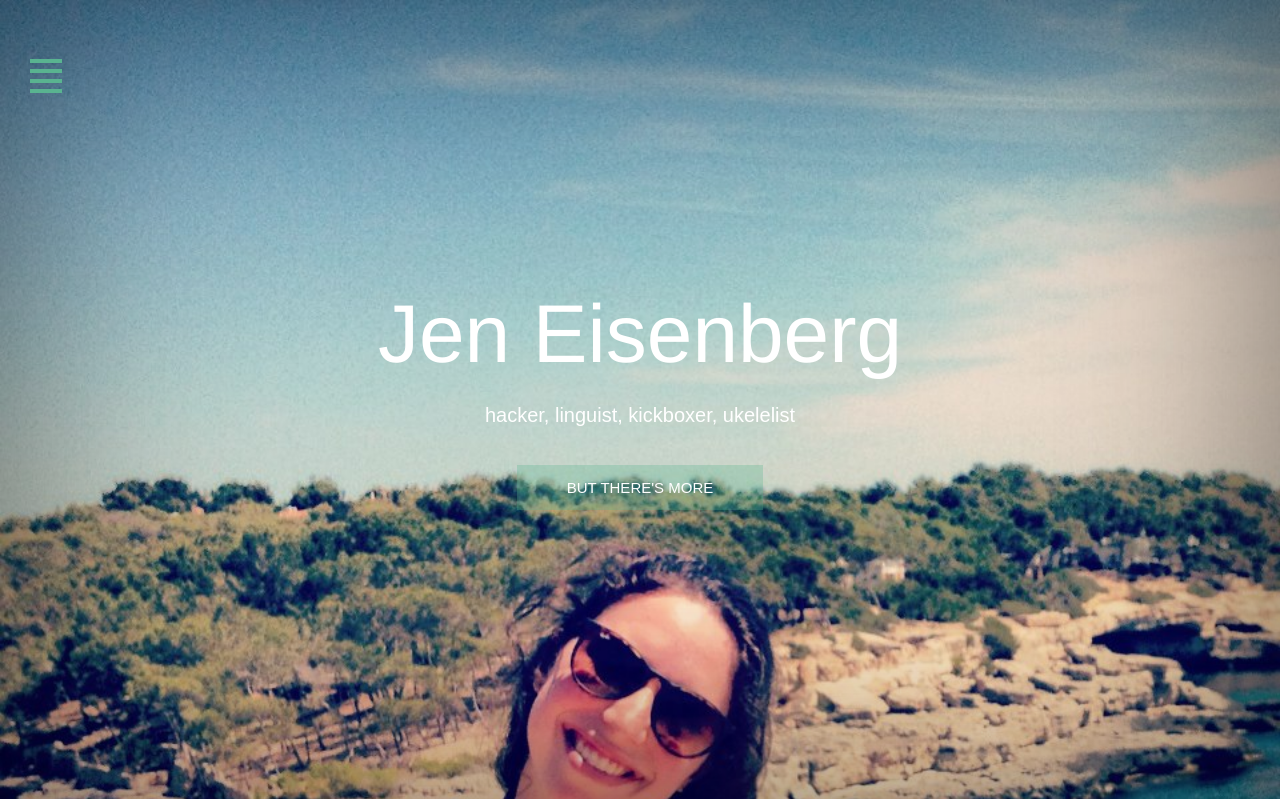
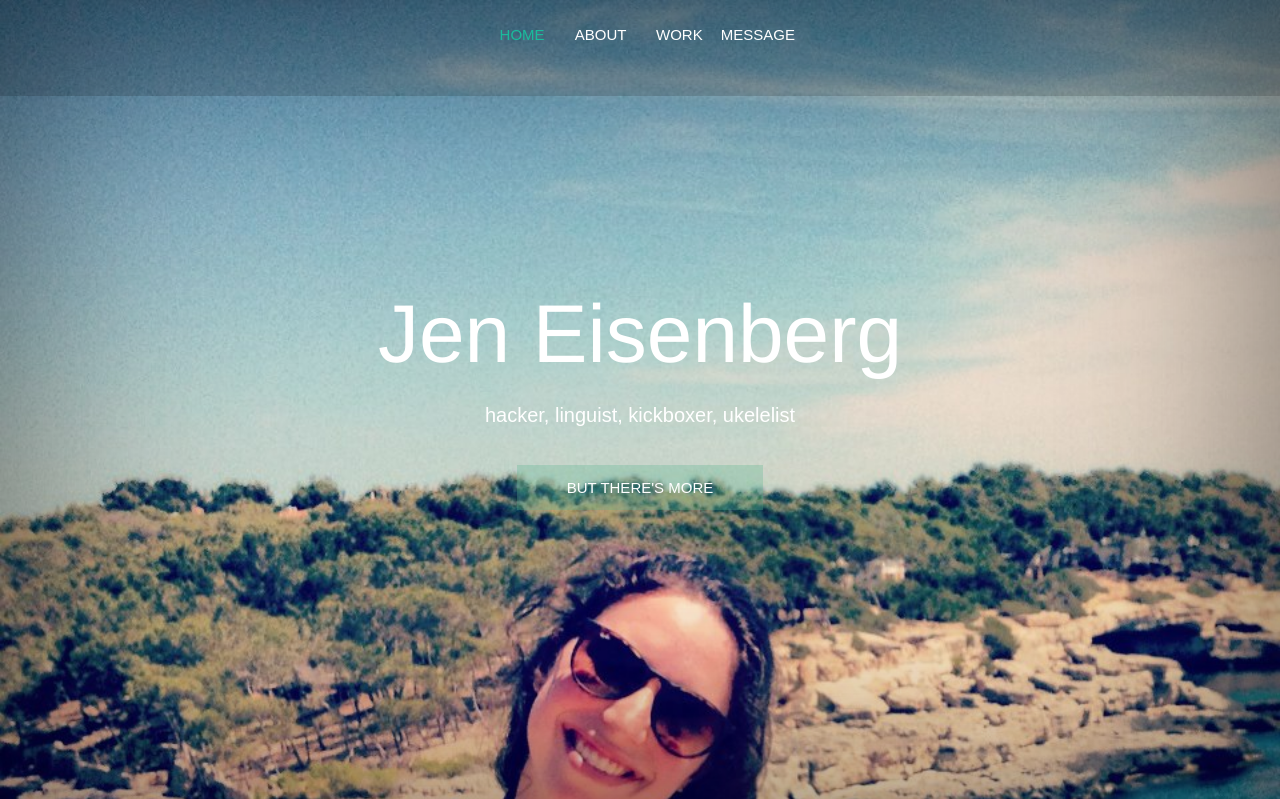
Before and after one commit to jeneisen/si_portfolio, a PHP site: page / in a window 1280 px wide. Shown: the top 799 px of the page. Run offline with PHP 8.4, Linux system fonts and the light colour scheme; some libraries are stand-ins or nearby versions; some web fonts are replaced.

Commit message:
top nav bar

```diff
--- a/css/style.css
+++ b/css/style.css
@@ -173,8 +173,8 @@ h4 {
 	display:block;
 	z-index:2000;
 	position:fixed;
-	top: 59px;
-	left: 30px;
+	top: 30px;
+	right: 30px;
 	width:32px;
 	height:34px;
 	background-image: url(../images/sidebar_btn.png);
@@ -185,75 +185,54 @@ section#sidebar {overflow:visible;
 #sidebar{
 	position:fixed;
 	z-index:999;
-	bottom:0;
 	left:0;
+	right: 0;
 	top:0;
-	width: 69px;
+	width: 100%;
+	height: 12%;
 	margin: 0;
-	padding: 0 12px 0 11px;
+	padding: 0;
 	background: #333;
-	background: rgba(0,0,0,0.65);
+	background: rgba(0,0,0,0.15);
 }
 #sidebar .container {position:relative;
 }
 /* __________ Menu _________ */
 .navmenu{
-	position:absolute;
-	top:50%;
-	left:11px;
-	margin: -172px 0 0;
+	padding:25px 0 21px;
+	text-align:center;
+}
+.navmenu li {
+	display:inline-block;
 }
 .navmenu ul li a {
-	position:relative;
 	display:block;
 	margin: 0;
-	padding:0;
-	width:69px;
-	height:69px;
-	background-position:-69px 0;
+	font-size: 15px;
+	text-transform:uppercase;
+	color:#fff;
+	transition: none;
+	-webkit-transition: none;
+}
+.navmenu li a:hover,
+.navmenu li.active a
+{
+	color:#1abc9c;
+	text-decoration: underline;
+}
+.navmenu li a span {
+	display:block;
+	width:5em;
+	height:30px;
+	margin:0 auto;
+	background-position: 0 0;
 	background-repeat:no-repeat;
 }
-.navmenu li a.i1 {background-image:url(../images/i1.png);
+
+.navmenu ul li a:hover span,
+.navmenu ul li.active a span{
+	background-position:0 -30px;
 }
-.navmenu li a.i2 {background-image:url(../images/i2.png);
-}
-.navmenu li a.i3 {background-image:url(../images/i3.png);
-}
-.navmenu li a.i4 {background-image:url(../images/i4.png);
-}
-.navmenu li a.i5 {background-image:url(../images/i5.png);
-}
-.navmenu ul li a:hover,
-.navmenu ul li.active a {
-	background-position:0 0;
-}
-
-.navmenu ul li a span {
-    position:absolute;
-	z-index:300;
-	top:0;
-	left:0;
-	display:block;
-	width: 0;
-	margin-left:12px;
-	padding: 25px 5px 24px 40px;
-	text-transform:uppercase;
-	color:#59b390 !important;
-	background: #313131;
-	background: rgba(0,0,0,0.65);
-	opacity:0;
-	filter: alpha(opacity=0);
-	transition: all 0.3s ease-in-out;
-	-webkit-transition: all 0.3s ease-in-out;
-}
-.navmenu ul li a:hover span {
-	left:100%;
-	opacity:1;
-	filter: alpha(opacity=100);
-	width: 121px;
-}
-
-/* _________ //Menu _________ */
 
 /* ___________________ //Header ___________________ */
 
@@ -806,6 +785,8 @@ input[type="color"]:focus {
 
 
 /* __________ Menu __________ */
+.navmenu ul li a {padding:0 30px;}
+
 
 /* _________ //Menu _________ */
 
@@ -865,6 +846,7 @@ input[type="color"]:focus {
 
 /* __________ Menu __________ */
 
+	.navmenu ul li a {padding: 0 8px;}
 /* _________ //Menu _________ */
 
 /* __________ Home __________ */
@@ -925,6 +907,10 @@ input[type="color"]:focus {
 @media (max-width: 479px) {
 	.container {width:310px;}
 
+/* __________ Menu __________ */
+
+	/*.navmenu ul li a {padding:0 4px; font-size:10px; text-align:center;}*/
+
 /* __________ About __________ */
 
 /* _________ //About _________ */
--- a/index.html
+++ b/index.html
@@ -52,18 +52,17 @@
     <!-- #page -->
     <div id="page">
 
-		<div class="sidebar_btn"></div>
+		<!-- <div class="sidebar_btn"></div> -->
 
 		<!-- header section -->
-        <section id="sidebar">
+     <section id="sidebar">
 			<!-- Menu -->
 			<nav class="navmenu">
 				<ul>
 					<li class="active first"><a class="i1" href="#home"><span>Home</span></a></li>
-					<li><a class="i2" href="#about"><span>About</span></a></li>
-					<li><a class="i3" href="#portfolio"><span>Portfolio</span></a></li>
-					<li><a class="i4" href="#blog"><span>Blog</span></a></li>
-					<li class="last"><a class="i5" href="#contact"><span>Contacts</span></a></li>
+					<li><a href="#about"><span>About</span></a></li>
+					<li><a href="#portfolio"><span>Work</span></a></li>
+					<li class="last"><a class="i5" href="#contact"><span>Message</span></a></li>
 				</ul>
 			</nav><!-- //Menu -->
 
@@ -323,98 +322,6 @@
 			<div class="nulla_fill"></div>
 		</section><!-- //nulla content-->
 
-		<!-- blog content-->
-        <section id="blog" class="page_section">
-            <!-- section header -->
-			<div class="container">
-				<h2 class="center">Blog</h2>
-			</div><!-- //section header -->
-
-            <!-- section content -->
-			<div class="container">
-				<div class="row blog_block">
-					<div class="span4 blog_item">
-						<div class="blog_img">
-							<img src="images/blog/1.jpg" alt="" />
-							<div class="post_date"><span>20</span> Aug</div>
-						</div>
-						<div class="blog_description">
-							<a class="title" href="javascript:void(0);" alt="">This is a Blog Tittle</a>
-							<div class="blog_author">
-								<span>by: <a href="javascript:void(0);" alt="">John Smith</a></span>
-							</div>
-							<div class="post_content">Nulla nec diam ut nunc convallis vehicula. Curabitur eget auctor nulla, eget malesuada orci. Vivamus</div>
-						</div>
-					</div>
-					<div class="span4 blog_item">
-						<div class="blog_img">
-							<img src="images/blog/2.jpg" alt="" />
-							<div class="post_date"><span>18</span> Aug</div>
-						</div>
-						<div class="blog_description">
-							<a class="title" href="javascript:void(0);" alt="">This is a Blog Tittle</a>
-							<div class="blog_author">
-								<span>by: <a href="javascript:void(0);" alt="">John Smith</a></span>
-							</div>
-							<div class="post_content">Nulla nec diam ut nunc convallis vehicula. Curabitur eget auctor nulla, eget malesuada orci. Vivamus</div>
-						</div>
-					</div>
-					<div class="span4 blog_item">
-						<div class="blog_img">
-							<img src="images/blog/3.jpg" alt="" />
-							<div class="post_date"><span>15</span> Aug</div>
-						</div>
-						<div class="blog_description">
-							<a class="title" href="javascript:void(0);" alt="">This is a Blog Tittle</a>
-							<div class="blog_author">
-								<span>by: <a href="javascript:void(0);" alt="">John Smith</a></span>
-							</div>
-							<div class="post_content">Nulla nec diam ut nunc convallis vehicula. Curabitur eget auctor nulla, eget malesuada orci. Vivamus</div>
-						</div>
-					</div>
-					<div class="span4 blog_item">
-						<div class="blog_img">
-							<img src="images/blog/4.jpg" alt="" />
-							<div class="post_date"><span>12</span> Aug</div>
-						</div>
-						<div class="blog_description">
-							<a class="title" href="javascript:void(0);" alt="">This is a Blog Tittle</a>
-							<div class="blog_author">
-								<span>by: <a href="javascript:void(0);" alt="">John Smith</a></span>
-							</div>
-							<div class="post_content">Nulla nec diam ut nunc convallis vehicula. Curabitur eget auctor nulla, eget malesuada orci. Vivamus</div>
-						</div>
-					</div>
-					<div class="span4 blog_item">
-						<div class="blog_img">
-							<img src="images/blog/5.jpg" alt="" />
-							<div class="post_date"><span>07</span> Aug</div>
-						</div>
-						<div class="blog_description">
-							<a class="title" href="javascript:void(0);" alt="">This is a Blog Tittle</a>
-							<div class="blog_author">
-								<span>by: <a href="javascript:void(0);" alt="">John Smith</a></span>
-							</div>
-							<div class="post_content">Nulla nec diam ut nunc convallis vehicula. Curabitur eget auctor nulla, eget malesuada orci. Vivamus</div>
-						</div>
-					</div>
-					<div class="span4 blog_item">
-						<div class="blog_img">
-							<img src="images/blog/6.jpg" alt="" />
-							<div class="post_date"><span>03</span> Aug</div>
-						</div>
-						<div class="blog_description">
-							<a class="title" href="javascript:void(0);" alt="">This is a Blog Tittle</a>
-							<div class="blog_author">
-								<span>by: <a href="javascript:void(0);" alt="">John Smith</a></span>
-							</div>
-							<div class="post_content">Nulla nec diam ut nunc convallis vehicula. Curabitur eget auctor nulla, eget malesuada orci. Vivamus</div>
-						</div>
-					</div>
-					<div class="clear"></div>
-				</div>
-			</div><!-- //section content -->
-        </section><!-- //blog content-->
 
         <!-- Contact content -->
         <section id="contact">
@@ -447,7 +354,7 @@
 				</div>
 			</div><!-- //section content -->
 			<div class="contact_fill"></div>
-			<div class="copyright">Irene Reece &copy; 2020 | <a href="javascript:void(0);">Privacy Policy</a></div>
+
 		</section><!-- //contact content -->
 
     </div><!-- end #page -->
--- a/js/myscript.js
+++ b/js/myscript.js
@@ -29,18 +29,18 @@ function calculateScroll() {
 
 jQuery(document).ready(function() {
 	//Menu Sidebar
-	setTimeout(function() {
-		$('#sidebar').animate({left: '-92px'}, 800);
-	}, 3500);
+	// setTimeout(function() {
+	// 	$('#sidebar').animate({left: '-92px'}, 800);
+	// }, 3500);
 
-	jQuery('.sidebar_btn').click(function(){
-		var sidebar = $('#sidebar');
-		if (sidebar.css('left') === '-92px') {
-			$('#sidebar').animate({left: '0px'});
-		} else {
-			$('#sidebar').animate({left: '-92px'});
-		}
-	});
+	// jQuery('.sidebar_btn').click(function(){
+	// 	var sidebar = $('#sidebar');
+	// 	if (sidebar.css('left') === '-92px') {
+	// 		$('#sidebar').animate({left: '0px'});
+	// 	} else {
+	// 		$('#sidebar').animate({left: '-92px'});
+	// 	}
+	// });
 
 	//MobileMenu
 	jQuery('#top header .container').append('<a href="javascript:void(0)" class="menu_toggler"/>');
```
